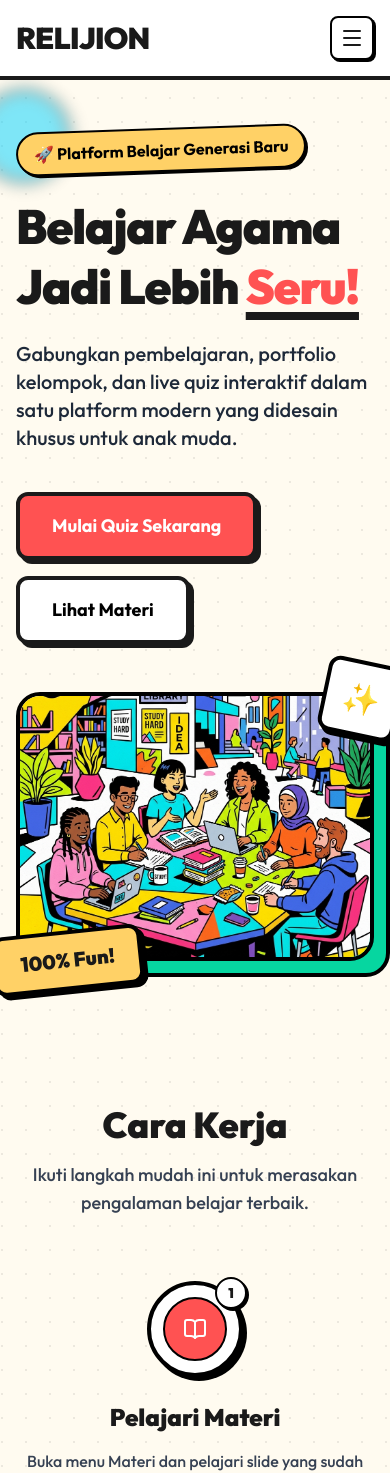
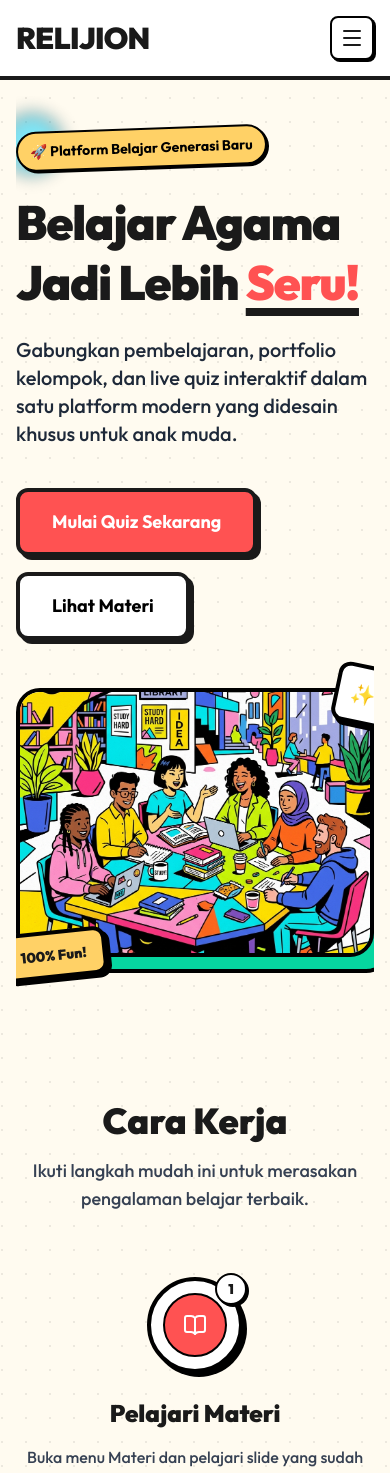
Before and after one commit to dimasrahmandaalfarizi/project-web-quiz, a Next.js app: page / in a window 390 px wide. Shown: the top 1473 px of the page. Built offline with nearby package versions, Linux system fonts and the light colour scheme.

Commit message:
fix: adjust mobile sizing and bounds of floating elements to prevent clipping

```diff
--- a/src/app/layout.tsx
+++ b/src/app/layout.tsx
@@ -27,7 +27,7 @@ export default function RootLayout({
   return (
     <html
       lang="id"
-      className={`${outfit.variable} ${geistMono.variable} h-full antialiased`}
+      className={`${outfit.variable} ${geistMono.variable} h-full antialiased overflow-x-hidden`}
     >
       <body className="min-h-full flex flex-col font-sans selection:bg-neo-accent selection:text-neo-dark overflow-x-hidden">
         <Navbar />
--- a/src/app/page.tsx
+++ b/src/app/page.tsx
@@ -59,14 +59,14 @@ export default function Home() {
   ];
 
   return (
-    <div className="flex flex-col gap-24 py-8">
+    <div className="flex flex-col gap-24 py-8 overflow-x-hidden w-full">
       {/* Hero Section */}
       <section className="flex flex-col lg:flex-row items-center gap-12 relative">
         {/* Floating Decorative Elements */}
         <motion.div
           animate={{ rotate: 360 }}
           transition={{ duration: 20, repeat: Infinity, ease: "linear" }}
-          className="absolute -top-10 -left-10 w-24 h-24 bg-[var(--color-neo-secondary)] opacity-50 rounded-full border-4 border-black blur-sm -z-10"
+          className="absolute -top-4 -left-4 md:-top-10 md:-left-10 w-16 h-16 md:w-24 md:h-24 bg-[var(--color-neo-secondary)] opacity-50 rounded-full border-4 border-black blur-sm -z-10"
         />
         <motion.div
           animate={{ y: [0, -20, 0] }}
@@ -80,7 +80,7 @@ export default function Home() {
           transition={{ duration: 0.5 }}
           className="flex-1 space-y-6 relative z-10"
         >
-          <div className="inline-block bg-[var(--color-neo-accent)] text-black font-bold px-4 py-2 rounded-full border-2 border-black shadow-[2px_2px_0px_#000] rotate-[-2deg]">
+          <div className="inline-block bg-[var(--color-neo-accent)] text-black font-bold px-3 py-2 md:px-4 md:py-2 text-sm md:text-base rounded-full border-2 border-black shadow-[2px_2px_0px_#000] rotate-[-2deg]">
             🚀 Platform Belajar Generasi Baru
           </div>
           <h1 className="text-5xl md:text-7xl font-black leading-tight tracking-tight">
@@ -122,16 +122,16 @@ export default function Home() {
             <motion.div
               animate={{ y: [0, -10, 0] }}
               transition={{ repeat: Infinity, duration: 2 }}
-              className="absolute -top-6 -right-6 z-20 bg-white p-4 border-4 border-black rounded-xl shadow-[4px_4px_0px_#000] rotate-12"
+              className="absolute -top-4 -right-4 md:-top-6 md:-right-6 z-20 bg-white p-3 md:p-4 border-4 border-black rounded-xl shadow-[4px_4px_0px_#000] rotate-12"
             >
-              <span className="text-3xl">✨</span>
+              <span className="text-xl md:text-3xl">✨</span>
             </motion.div>
             <motion.div
               animate={{ y: [0, 10, 0] }}
               transition={{ repeat: Infinity, duration: 3 }}
-              className="absolute -bottom-6 -left-6 z-20 bg-[var(--color-neo-accent)] px-6 py-3 border-4 border-black rounded-xl shadow-[4px_4px_0px_#000] -rotate-6"
+              className="absolute -bottom-4 -left-4 md:-bottom-6 md:-left-6 z-20 bg-[var(--color-neo-accent)] px-4 py-2 md:px-6 md:py-3 border-4 border-black rounded-xl shadow-[4px_4px_0px_#000] -rotate-6"
             >
-              <span className="text-xl font-black">100% Fun!</span>
+              <span className="text-sm md:text-xl font-black">100% Fun!</span>
             </motion.div>
           </div>
         </motion.div>
```
